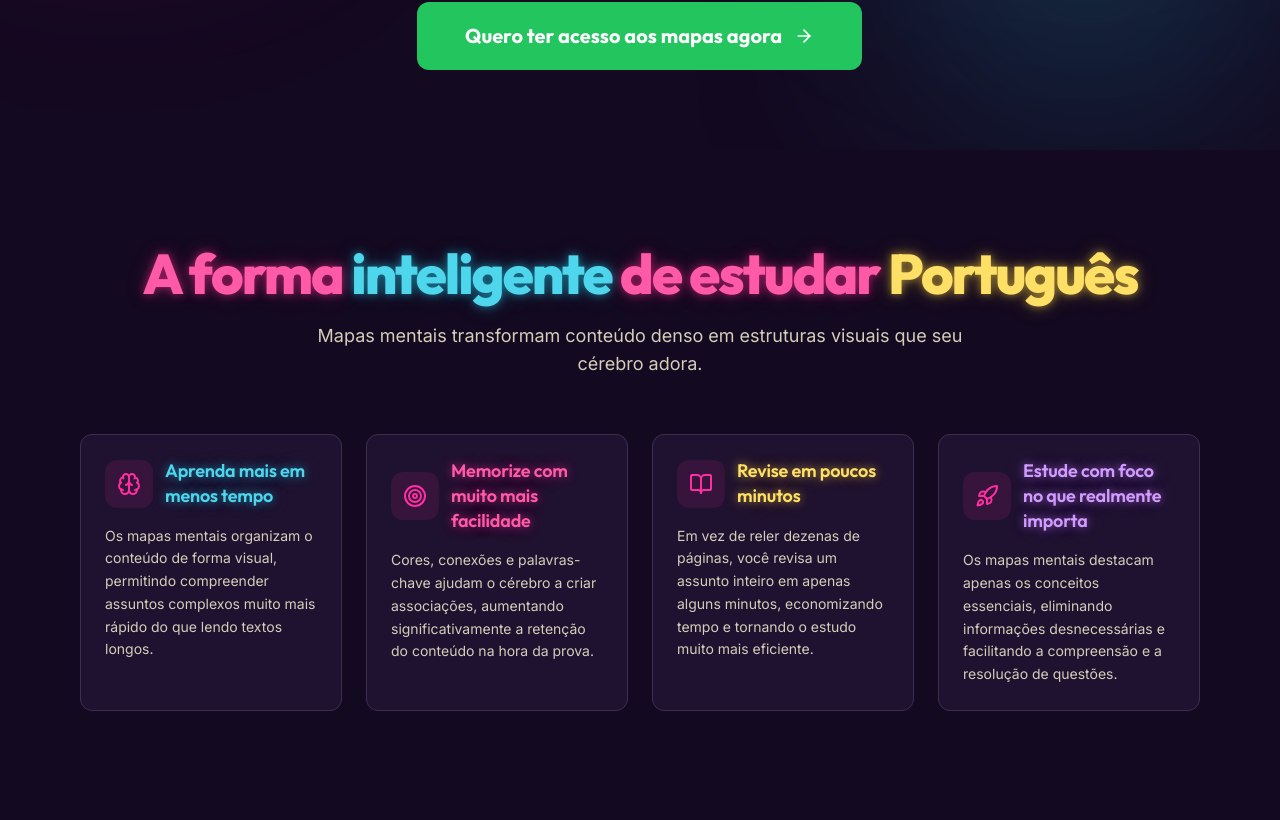
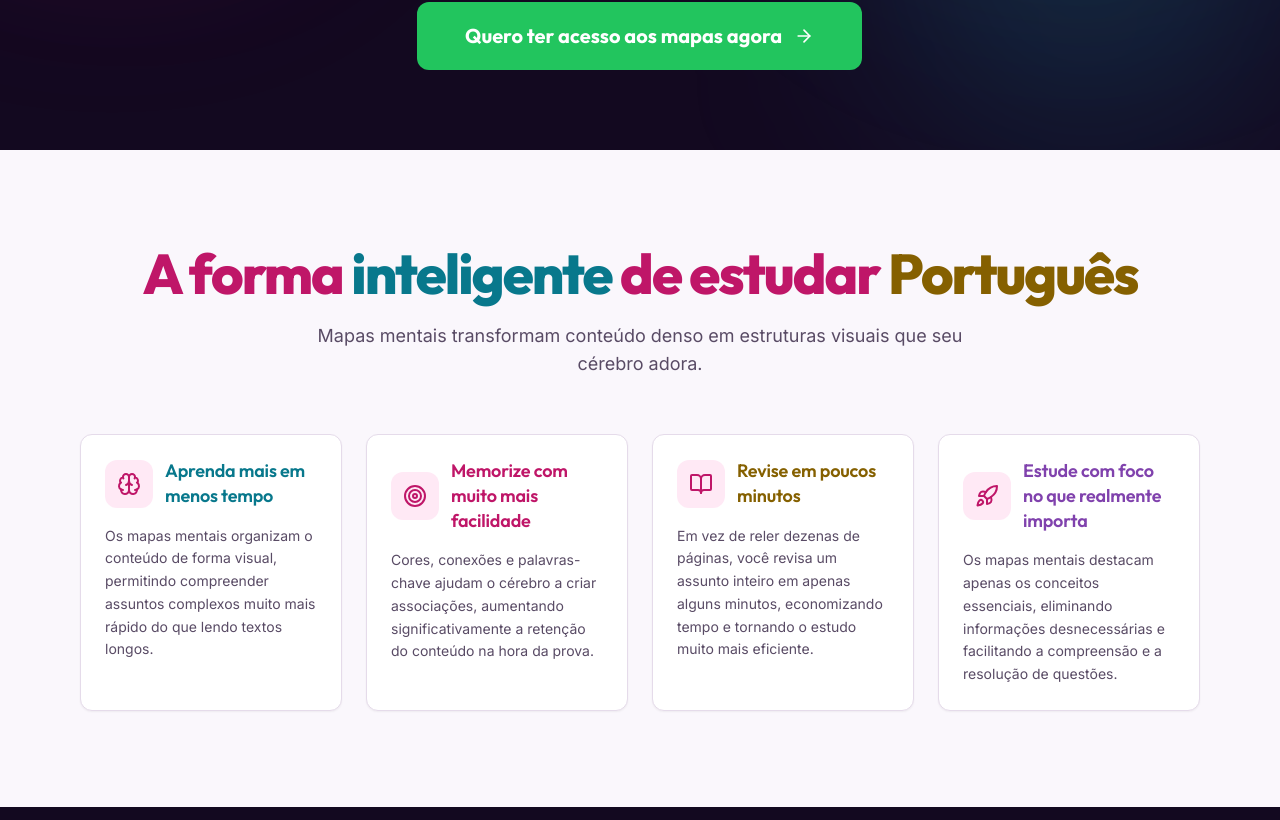
Before and after one commit to jnxaceleradora/comunidademagaiao, a React (Vite) app: page / in a window 1280 px wide. Shown: the part 720-1540 px from the top of the page. Built offline with nearby package versions, Linux system fonts and the light colour scheme; the HTML template or start-up script is replaced by a standard one.

Commit message:
Aplica fundo claro na secao de beneficios do metodo

```diff
--- a/src/components/SolutionSection.tsx
+++ b/src/components/SolutionSection.tsx
@@ -5,32 +5,32 @@ const benefits = [
   {
     icon: Brain,
     title: "Aprenda mais em menos tempo",
-    neon: "text-neon-cyan",
+    neon: "text-[#08788c]",
     desc: "Os mapas mentais organizam o conteúdo de forma visual, permitindo compreender assuntos complexos muito mais rápido do que lendo textos longos.",
   },
   {
     icon: Target,
     title: "Memorize com muito mais facilidade",
-    neon: "text-neon-pink",
+    neon: "text-[#bf1668]",
     desc: "Cores, conexões e palavras-chave ajudam o cérebro a criar associações, aumentando significativamente a retenção do conteúdo na hora da prova.",
   },
   {
     icon: BookOpen,
     title: "Revise em poucos minutos",
-    neon: "text-neon-yellow",
+    neon: "text-[#856000]",
     desc: "Em vez de reler dezenas de páginas, você revisa um assunto inteiro em apenas alguns minutos, economizando tempo e tornando o estudo muito mais eficiente.",
   },
   {
     icon: Rocket,
     title: "Estude com foco no que realmente importa",
-    neon: "text-neon-lilac",
+    neon: "text-[#8042ad]",
     desc: "Os mapas mentais destacam apenas os conceitos essenciais, eliminando informações desnecessárias e facilitando a compreensão e a resolução de questões.",
   },
 ];
 
 const SolutionSection = () => {
   return (
-    <section id="solucao" className="section-padding">
+    <section id="solucao" className="section-padding bg-[#faf7fc] text-[#281a36]">
       <div className="container-narrow">
         <motion.div
           initial={{ opacity: 0, y: 20 }}
@@ -40,12 +40,12 @@ const SolutionSection = () => {
           className="text-center mb-14"
         >
           <h2 className="section-title">
-            <span className="text-neon-pink">A forma </span>
-            <span className="text-neon-cyan">inteligente</span>
-            <span className="text-neon-pink"> de estudar </span>
-            <span className="text-neon-yellow">Português</span>
+            <span className="text-[#bf1668]">A forma </span>
+            <span className="text-[#08788c]">inteligente</span>
+            <span className="text-[#bf1668]"> de estudar </span>
+            <span className="text-[#856000]">Português</span>
           </h2>
-          <p className="text-muted-foreground text-lg max-w-2xl mx-auto">
+          <p className="text-[#594b65] text-lg max-w-2xl mx-auto">
             Mapas mentais transformam conteúdo denso em estruturas visuais que seu cérebro adora.
           </p>
         </motion.div>
@@ -58,17 +58,17 @@ const SolutionSection = () => {
               whileInView={{ opacity: 1, y: 0 }}
               viewport={{ once: true }}
               transition={{ duration: 0.5, delay: i * 0.1 }}
-              className="bg-card rounded-xl p-6 border border-border hover:shadow-lg hover:shadow-primary/5 transition-shadow group"
+              className="bg-white rounded-xl p-6 border border-[#e5dbea] shadow-sm hover:shadow-lg hover:shadow-primary/5 transition-shadow group"
             >
               <div className="mb-4 flex items-center gap-3">
                 <div className="flex h-12 w-12 shrink-0 items-center justify-center rounded-xl bg-primary/10 transition-colors group-hover:bg-primary/15">
-                  <item.icon className="h-6 w-6 text-primary" />
+                  <item.icon className="h-6 w-6 text-[#bf1668]" />
                 </div>
                 <h3 className={`font-heading text-lg font-semibold leading-snug ${item.neon}`}>
                   {item.title}
                 </h3>
               </div>
-              <p className="text-muted-foreground text-sm leading-relaxed">{item.desc}</p>
+              <p className="text-[#594b65] text-sm leading-relaxed">{item.desc}</p>
             </motion.div>
           ))}
         </div>
```
